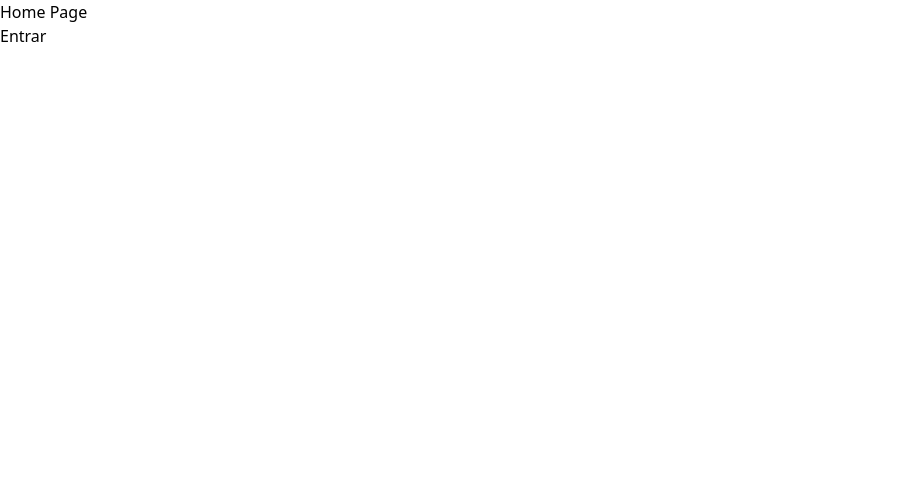
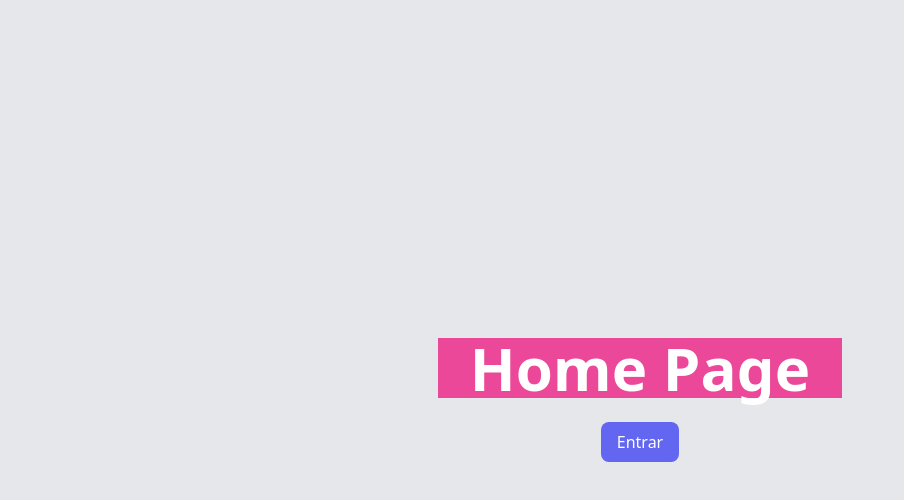
Before and after one commit to devempreendedor/next-boilerplate, a Next.js app: page / in a window 1280 px wide. Shown: the top 500 px of the page, without its empty margins (0-904 px from the left). Built offline with nearby package versions, Linux system fonts and the light colour scheme.

Commit message:
chore: add jit and dark mode

```diff
--- a/package.json
+++ b/package.json
@@ -46,9 +46,11 @@
     "@tailwindcss/postcss7-compat": "^2.2.17",
     "autoprefixer": "^9",
     "next": "^12.0.6",
+    "next-themes": "^0.0.15",
     "postcss": "^7",
     "react": "^17.0.2",
     "react-dom": "^17.0.2",
+    "react-icons": "^4.3.1",
     "tailwindcss": "npm:@tailwindcss/postcss7-compat"
   }
 }
--- a/tailwind.config.js
+++ b/tailwind.config.js
@@ -1,7 +1,10 @@
 module.exports = {
   mode: 'jit',
-  purge: ['./pages/**/*.{js,ts,jsx,tsx}', './components/**/*.{js,ts,jsx,tsx}'],
-  darkMode: false, // or 'media' or 'class'
+  purge: [
+    './src/pages/**/*.{js,ts,jsx,tsx}',
+    './src/components/**/*.{js,ts,jsx,tsx}',
+  ],
+  darkMode: 'class', // or 'media' or 'class'
   theme: {
     extend: {},
   },
```
Also changed, not shown: 1 other file (tests, documents, lock files or other folders).
